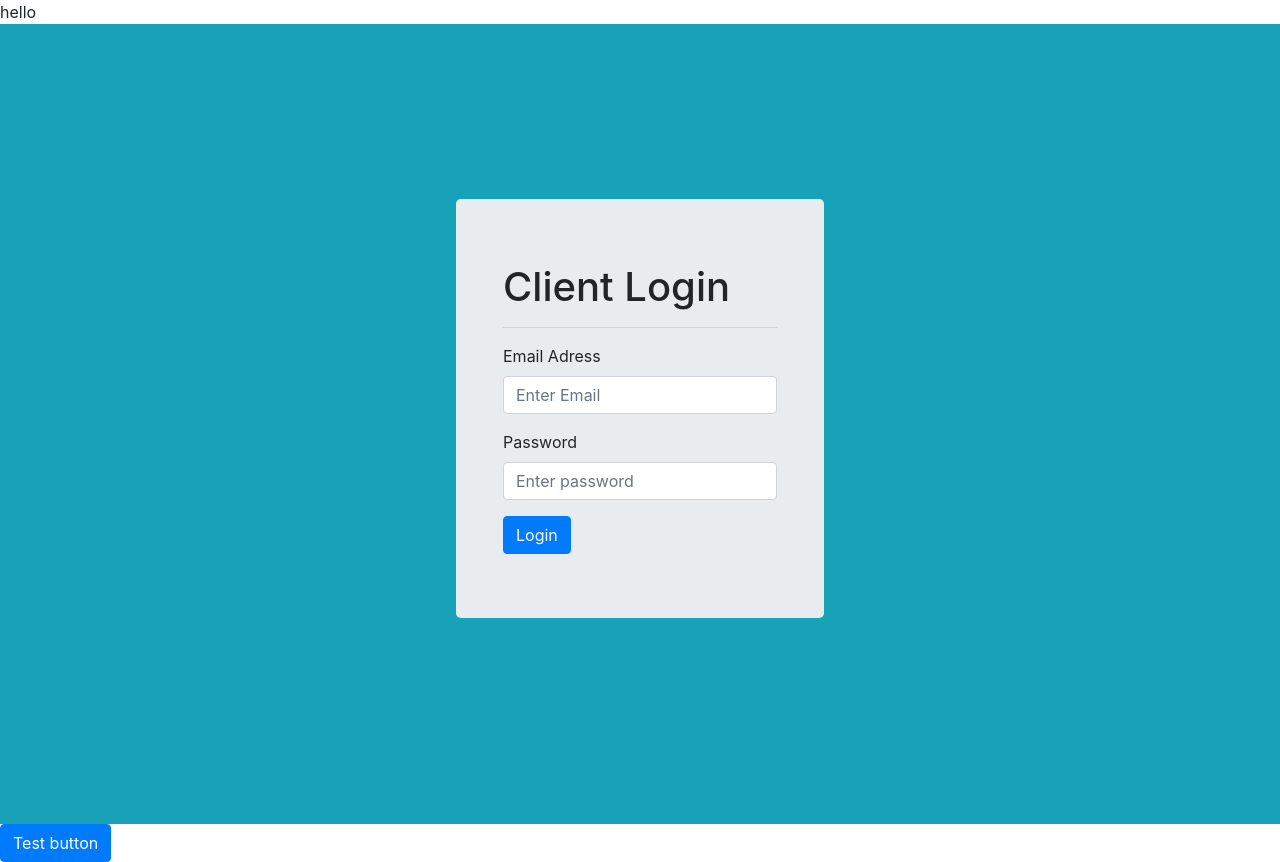
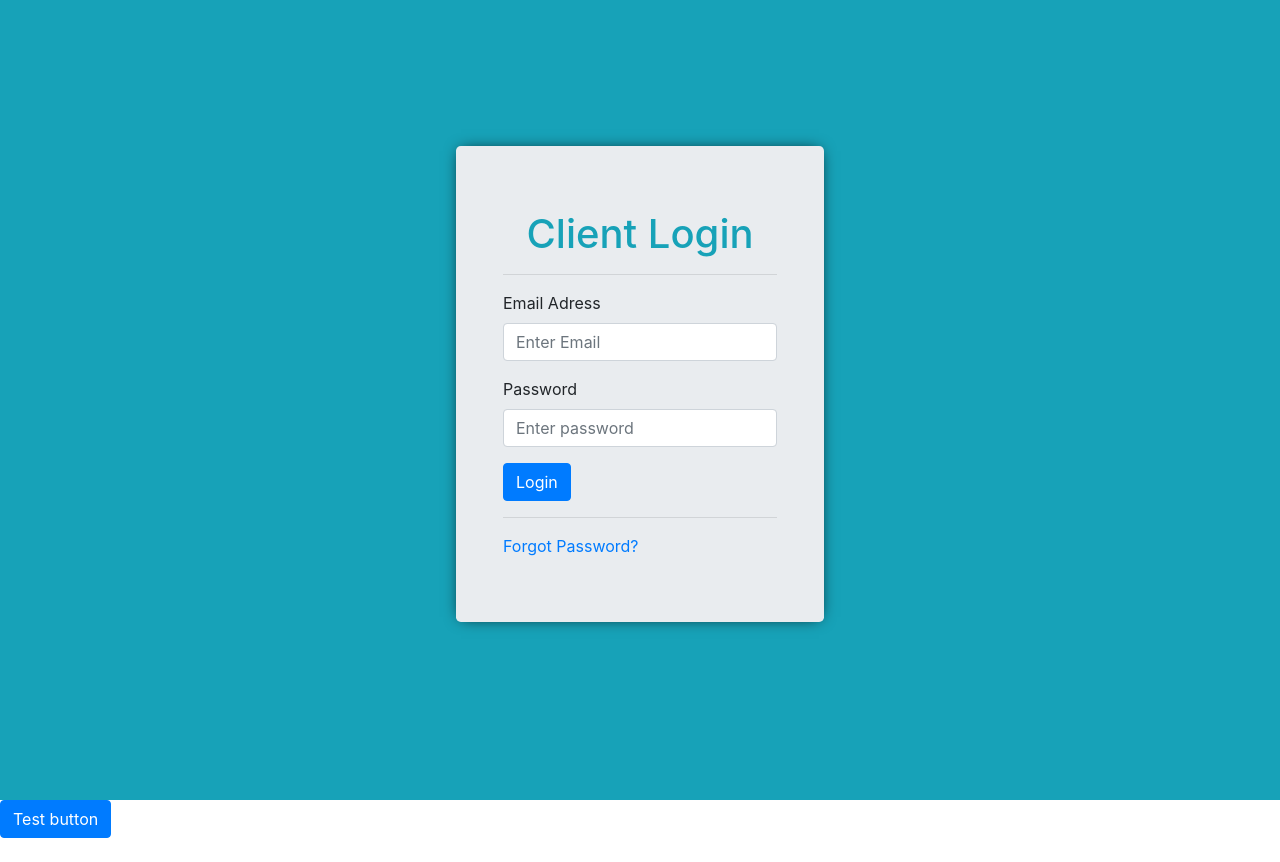
Before and after one commit to ChrisAs/CRM-Ticket-System, a React (Create React App) app: page / in a window 1280 px wide. After the commit the page ends 838 px from the top, so only its background shows below. Built offline with nearby package versions, Linux system fonts and the light colour scheme.

Commit message:
Feat: Loginform proptypes,  email password

```diff
--- a/package.json
+++ b/package.json
@@ -7,6 +7,7 @@
     "@testing-library/react": "^11.1.0",
     "@testing-library/user-event": "^12.1.10",
     "bootstrap": "^4.5.3",
+    "prop-types": "^15.7.2",
     "react": "^17.0.1",
     "react-bootstrap": "^1.4.0",
     "react-dom": "^17.0.1",
--- a/src/App.css
+++ b/src/App.css
@@ -0,0 +1,24 @@
+.default-layout {
+  display: gird;
+  grid-template-rows: 80px auto 3rem;
+  grid-template-areas:
+    "header"
+    "main"
+    "footer";
+}
+
+header {
+  grid-area: header;
+}
+
+main {
+  grid-area: main;
+  min-height: 88vh;
+}
+
+footer {
+  grid-area: footer;
+  background: black;
+  padding: 1rem;
+  color: white;
+}
--- a/src/App.js
+++ b/src/App.js
@@ -1,11 +1,11 @@
-import './App.css';
-import {Button} from 'react-bootstrap'
-import { Entry } from './pages/Entry/Entry.page.js';
+import "./App.css";
+import { Button } from "react-bootstrap";
+import { Entry } from "./pages/Entry/Entry.page.js";
 function App() {
   return (
-    <div className="App">hello
-    <Entry/>
-     <Button>Test button</Button>
+    <div className="App">
+      <Entry />
+      <Button>Test button</Button>
     </div>
   );
 }
--- a/src/components/login/Login.comp.js
+++ b/src/components/login/Login.comp.js
@@ -1,11 +1,13 @@
 import React from "react";
+import PropTypes from "prop-types";
 import { Container, Row, Col, Form, Button } from "react-bootstrap";
-export const LoginForm = () => {
+
+export const LoginForm = ({ handleOnChange, email, password }) => {
   return (
     <Container>
       <Row>
         <Col>
-          <h1>Client Login</h1>
+          <h1 className="text-info text-center">Client Login</h1>
           <hr />
           <Form>
             <Form.Group>
@@ -13,6 +15,8 @@ export const LoginForm = () => {
               <Form.Control
                 type="email"
                 name="email"
+                value={email}
+                onChange={handleOnChange}
                 placeholder="Enter Email"
                 required
               />
@@ -22,14 +26,28 @@ export const LoginForm = () => {
               <Form.Control
                 type="password"
                 name="password"
+                onChange={handleOnChange}
+                value={password}
                 placeholder="Enter password"
                 required
               />
             </Form.Group>
             <Button type="submit">Login</Button>
           </Form>
+          <hr />
+        </Col>
+      </Row>
+      <Row>
+        <Col>
+          <a href="#1">Forgot Password?</a>
         </Col>
       </Row>
     </Container>
   );
 };
+
+LoginForm.propTypes = {
+  handleOnChange: PropTypes.func.isRequired,
+  email: PropTypes.string.isRequired,
+  password: PropTypes.string.isRequired,
+};
--- a/src/pages/Entry/Entry.page.js
+++ b/src/pages/Entry/Entry.page.js
@@ -1,12 +1,24 @@
-import React from "react";
+import React, { useState } from "react";
 import { LoginForm } from "../../components/login/Login.comp";
 import "./entry.style.css";
 import { Jumbotron } from "react-bootstrap";
 export const Entry = () => {
+  const [email, setEmail] = useState("");
+  const [password, setPassword] = useState("");
+
+  const handleOnChange = (e) => {
+    const { name, value } = e.target;
+    console.log(name, value);
+  };
+
   return (
     <div className="entry-page bg-info">
-      <Jumbotron>
-        <LoginForm />
+      <Jumbotron className="form-box">
+        <LoginForm
+          handleOnChange={handleOnChange}
+          email={email}
+          password={password}
+        />
       </Jumbotron>
     </div>
   );
--- a/src/pages/Entry/entry.style.css
+++ b/src/pages/Entry/entry.style.css
@@ -4,3 +4,6 @@
   justify-content: center;
   align-items: center;
 }
+.form-box {
+  box-shadow: 0px 0px 15px -5px black;
+}
```
